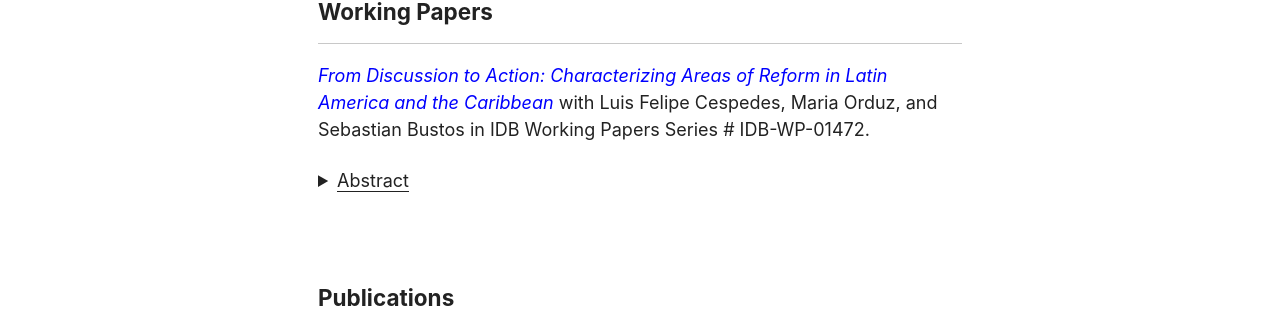
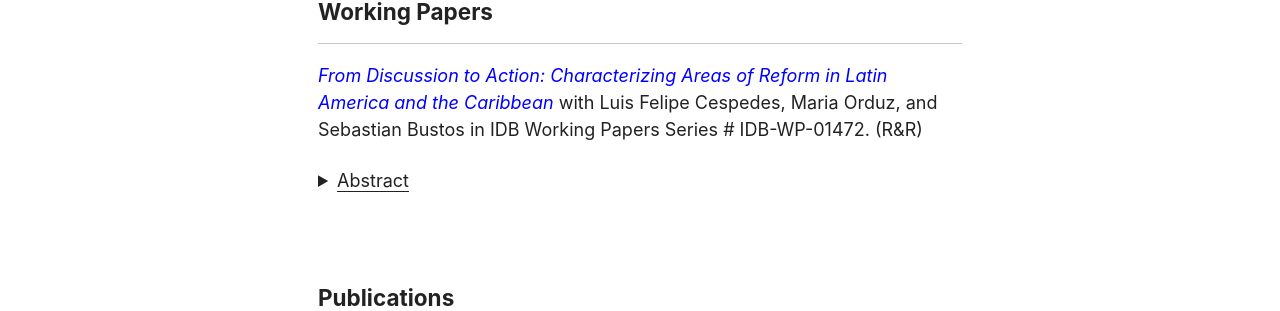
Before and after one commit to jleondia/jleondia.github.io, a Jekyll site: the page built from _pages/research.md, in a window 1280 px wide. Shown: the part 167-478 px from the top of the page. Built offline with Jekyll 4.4.1, drawn with Linux system fonts in a browser that asks for light colours; cached includes are drawn as plain includes.

```diff
--- a/_pages/research.md
+++ b/_pages/research.md
@@ -10,7 +10,7 @@ comments: false
 
 ---
 
-[*From Discussion to Action: Characterizing Areas of Reform in Latin America and the Caribbean*](https://publications.iadb.org/en/discussion-action-characterizing-areas-reform-latin-america-and-caribbean) with Luis Felipe Cespedes, Maria Orduz, and Sebastian Bustos in IDB Working Papers Series # IDB-WP-01472.
+[*From Discussion to Action: Characterizing Areas of Reform in Latin America and the Caribbean*](https://publications.iadb.org/en/discussion-action-characterizing-areas-reform-latin-america-and-caribbean) with Luis Felipe Cespedes, Maria Orduz, and Sebastian Bustos in IDB Working Papers Series # IDB-WP-01472. (R&R)
 
 <details>
     <summary><u>Abstract</u></summary><p>
```
